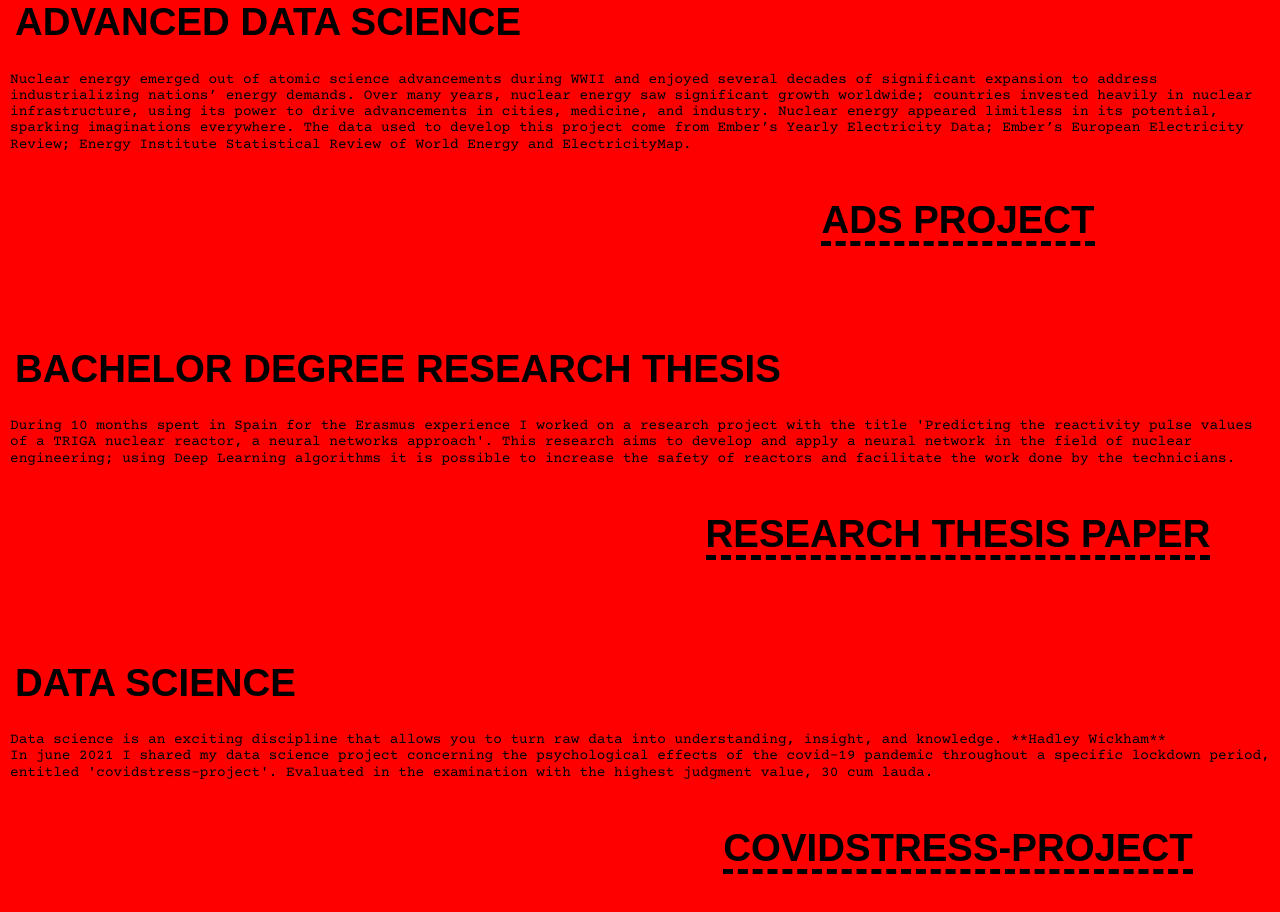
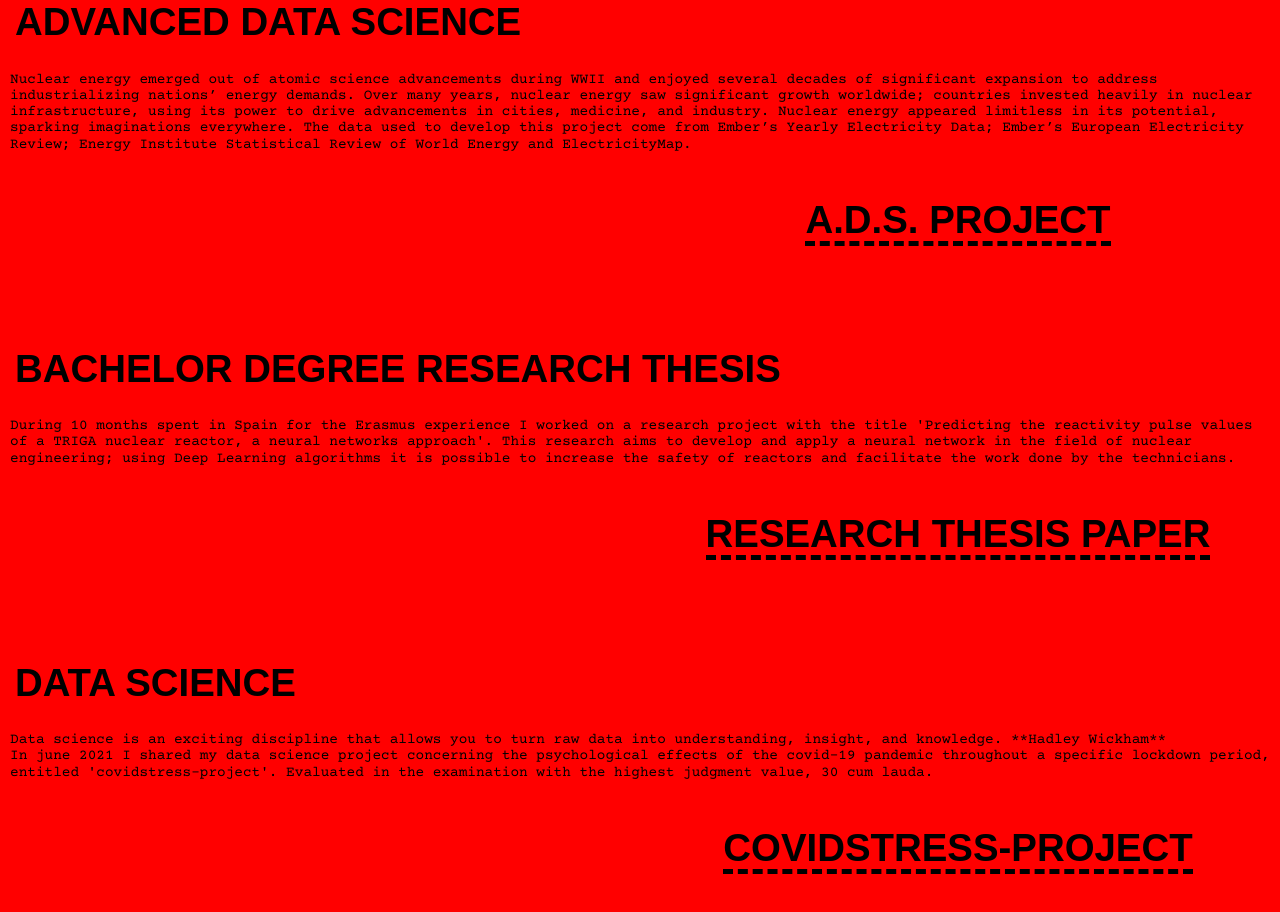
Before and after one commit to andreaturchet/andreaturchet.github.io, a plain HTML site: page index.html in a window 1280 px wide. Shown: the part 1167-2079 px from the top of the page. Drawn offline with nearby package versions, Linux system fonts and the light colour scheme; a web font is replaced by a local one.

Commit message:
fix typo

```diff
--- a/index.html
+++ b/index.html
@@ -70,7 +70,7 @@
             The data used to develop this project come from Ember’s Yearly Electricity Data; Ember’s European Electricity Review; Energy Institute Statistical Review of World Energy and ElectricityMap.
             </div>
               <div class="dollars-wrapper2 clearafter">
-            <div class="text-center donate-cta2"><a href="https://nuanalysis.github.io" target="_blank">ADS PROJECT</a><br></div>
+            <div class="text-center donate-cta2"><a href="https://nuanalysis.github.io" target="_blank">A.D.S. PROJECT</a><br></div>
 
         </div>
 
```
Also changed, not shown: 1 other file.
